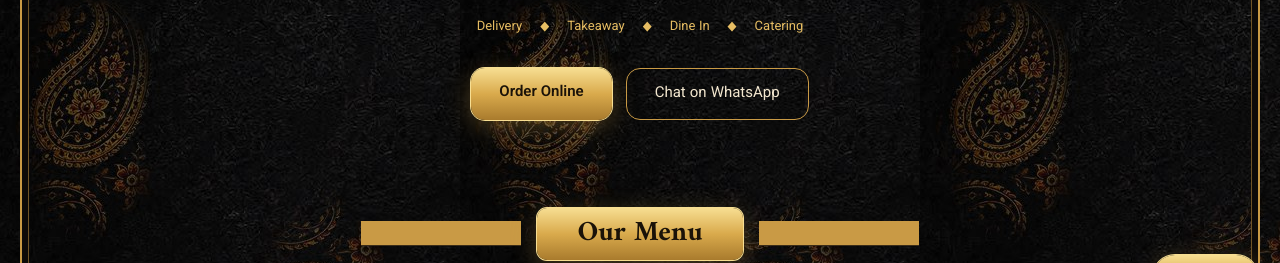
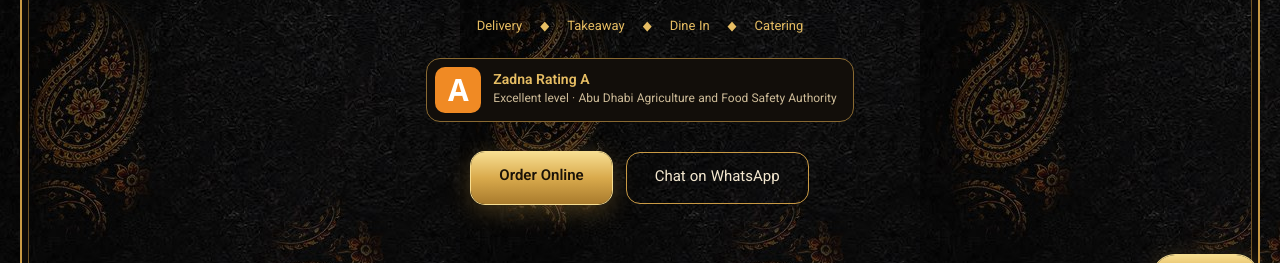
Before and after one commit to majid4120-rgb/khodmooni-kabab, a plain HTML site: page index.html in a window 1280 px wide. Shown: the part 479-742 px from the top of the page. Drawn offline with Linux system fonts and the light colour scheme.

Commit message:
Add Zadna Rating A badge (ADAFSA) with link to certificate
Co-Authored-By: Claude Opus 5.5 <noreply@anthropic.com>
Claude-Session: https://claude.ai/code/session_01PDGS9CfrV5Guje3DxZv9qN

```diff
--- a/index.html
+++ b/index.html
@@ -240,6 +240,13 @@ label.f textarea{min-height:70px;resize:vertical}
 @media(max-width:700px){.thumb{width:76px;height:76px}.hero-photo{height:auto;max-height:42vh}}
 
 .beverage-photo{object-fit:contain;background:#fff;padding:5px}.hero-photo.beverage-photo{max-height:38vh}
+.zadna{display:inline-flex;align-items:center;gap:12px;padding:8px 16px 8px 8px;border:1px solid var(--gold-dark);border-radius:14px;background:var(--panel);color:var(--ink);text-decoration:none;transition:border-color .2s}
+[dir=rtl] .zadna{padding:8px 8px 8px 16px}
+.zadna:hover,.zadna:focus-visible{border-color:var(--gold)}
+.zadna-a{width:46px;height:46px;flex:none;border-radius:10px;background:#F08A24;color:#fff;font:700 30px/46px system-ui,sans-serif;text-align:center}
+.zadna-txt{display:flex;flex-direction:column;align-items:flex-start;line-height:1.35;text-align:start}
+.zadna-txt b{font-size:14px;font-weight:600;color:var(--gold)}
+.zadna-txt small{font-size:12px;color:var(--muted)}
 </style>
 </head>
 <body>
@@ -264,6 +271,7 @@ label.f textarea{min-height:70px;resize:vertical}
       <img class="logo" src="images/logo.jpg" alt="Khodmooni – مطعم خودموني">
       <p data-t="tagline">كباب إيراني خاص · الفلاح، أبوظبي · يومياً من 10 صباحاً حتى 11 مساءً</p>
       <div class="services" id="services"></div>
+      <a class="zadna" href="images/zadna-rating-a.jpg" target="_blank" rel="noopener"><span class="zadna-a" aria-hidden="true">A</span><span class="zadna-txt"><b data-t="zadnaTitle">تقييم زادنا A</b><small data-t="zadnaSub">المنشأة بحالة ممتازة · هيئة أبوظبي للزراعة والسلامة الغذائية</small></span></a>
       <div class="cta">
         <a class="btn ribbon" href="#menu" data-t="orderOnline">اطلب الآن</a>
         <a class="btn ghost" href="https://wa.me/971589753770" data-t="chatWa">تواصل عبر واتساب</a>
@@ -390,7 +398,7 @@ label.f textarea{min-height:70px;resize:vertical}
 var WA = '971589753770';
 
 var T = {
-  ar: { navMenu:'المنيو', navVisit:'العنوان والتواصل', tagline:'كباب إيراني خاص · الفلاح، أبوظبي · يومياً من 10 صباحاً حتى 11 مساءً',
+  ar: { zadnaTitle:'تقييم زادنا A', zadnaSub:'المنشأة بحالة ممتازة · هيئة أبوظبي للزراعة والسلامة الغذائية', navMenu:'المنيو', navVisit:'العنوان والتواصل', tagline:'كباب إيراني خاص · الفلاح، أبوظبي · يومياً من 10 صباحاً حتى 11 مساءً',
     services:['توصيل','سفري','جلسات','خارجي (كيترينغ)'], orderOnline:'اطلب الآن', chatWa:'تواصل عبر واتساب', menuTitle:'أقسام المنيو',
     prices:'الأسعار بالدرهم وشاملة ضريبة القيمة المضافة', vatIncl:'شامل ضريبة القيمة المضافة', service:'جميع الأطباق الرئيسية تقدم مع: 3 أسياخ مع خبز (زبادي خيار + خضار + بطاطس) · 2 سيخ مع أرز (زبادي خيار + خضار)',
     addrK:'العنوان', addr:'شارع الخير، الفلاح 5، أبوظبي<br>دوار الفلاح القديم، بجانب الفرسان لغسيل السيارات', map:'الاتجاهات على خرائط جوجل',
@@ -404,7 +412,7 @@ var T = {
     errName:'يرجى كتابة الاسم.', errAddr:'يرجى كتابة عنوان التوصيل.', errEmpty:'السلة فارغة.', remove:'حذف', aed:'درهم',
     msgHead:'طلب جديد من موقع خودموني', msgTotal:'المجموع', msgType:'نوع الطلب', msgName:'الاسم', msgAddr:'العنوان', msgNotes:'ملاحظات', kg:'كغ',
     waTo:'واتساب المطعم', waMsg:'أرسل رسالة واتساب ←', sidesK:'سلطات وإضافات جانبية', addonsTotal:'مجموع الإضافات', noteK:'ملاحظة لهذا الطبق (اختياري)', notePh:'مثال: بدون بصل', errServe:'يرجى اختيار «مع الأرز» أو «مع الخبز».', noteL:'ملاحظة', invoice:'الفاتورة', itemsK:'عدد الأصناف', subtotal:'مجموع الطلب', deliveryFee:'رسوم التوصيل', feeTbd:'تُحدد عند التأكيد', invoiceTotal:'إجمالي الفاتورة', payK:'طريقة الدفع', cash:'نقداً', card:'بطاقة بنكية' },
-  fa: { navMenu:'منو', navVisit:'آدرس و تماس', tagline:'کباب مخصوص ایرانی · الفلاح، ابوظبی · هر روز ۱۰ صبح تا ۱۱ شب',
+  fa: { zadnaTitle:'رتبه‌ی بهداشتی A زادنا', zadnaSub:'وضعیت عالی · سازمان کشاورزی و ایمنی غذایی ابوظبی', navMenu:'منو', navVisit:'آدرس و تماس', tagline:'کباب مخصوص ایرانی · الفلاح، ابوظبی · هر روز ۱۰ صبح تا ۱۱ شب',
     services:['تحویل در محل','بیرون‌بر','سالن غذاخوری','کترینگ'], orderOnline:'سفارش آنلاین', chatWa:'گفتگو در واتساپ', menuTitle:'بخش‌های منو',
     prices:'قیمت‌ها به درهم و شامل مالیات (VAT)', vatIncl:'شامل مالیات (VAT)', service:'همه غذاهای اصلی با سرویس سرو می‌شوند: ۳ سیخ با نان (ماست و خیار، سبزی، سیب‌زمینی) · ۲ سیخ با برنج (ماست و خیار، سبزی)',
     addrK:'آدرس', addr:'شارع الخیر، الفلاح ۵، ابوظبی<br>میدان قدیم الفلاح، کنار کارواش الفرسان', map:'مسیریابی در گوگل‌مپ',
@@ -418,7 +426,7 @@ var T = {
     errName:'لطفاً نام خود را بنویسید.', errAddr:'لطفاً آدرس تحویل را بنویسید.', errEmpty:'سبد خرید خالی است.', remove:'حذف', aed:'درهم',
     msgHead:'سفارش جدید از سایت خودمونی', msgTotal:'جمع', msgType:'نوع سفارش', msgName:'نام', msgAddr:'آدرس', msgNotes:'توضیحات', kg:'کیلو',
     waTo:'واتساپ رستوران', waMsg:'ارسال پیام در واتساپ ←', sidesK:'سالاد و مخلفات', addonsTotal:'جمع افزودنی‌ها', noteK:'توضیح برای این غذا (اختیاری)', notePh:'مثلاً: بدون پیاز', errServe:'لطفاً «با برنج» یا «با نان» را انتخاب کنید.', noteL:'توضیح', invoice:'فاکتور', itemsK:'تعداد اقلام', subtotal:'جمع سفارش', deliveryFee:'هزینه ارسال', feeTbd:'پس از تأیید', invoiceTotal:'جمع فاکتور', payK:'نوع پرداخت', cash:'نقدی', card:'کارت بانکی' },
-  en: { navMenu:'Menu', navVisit:'Location & Contact', tagline:'Special Persian Kebab · Al Falah, Abu Dhabi · Daily 10 AM – 11 PM',
+  en: { zadnaTitle:'Zadna Rating A', zadnaSub:'Excellent level · Abu Dhabi Agriculture and Food Safety Authority', navMenu:'Menu', navVisit:'Location & Contact', tagline:'Special Persian Kebab · Al Falah, Abu Dhabi · Daily 10 AM – 11 PM',
     services:['Delivery','Takeaway','Dine In','Catering'], orderOnline:'Order Online', chatWa:'Chat on WhatsApp', menuTitle:'Our Menu',
     prices:'Prices in AED, VAT included', vatIncl:'VAT included', service:'All main dishes are served with: 3 sticks with bread (cucumber yogurt + vegetables + fries) · 2 sticks with rice (cucumber yogurt + vegetables)',
     addrK:'Address', addr:'Al Khair St, Al Falah 5, Abu Dhabi<br>Al Falah Old Roundabout, next to Al Fursan Car Wash', map:'Directions on Google Maps',
```
Also changed, not shown: images/zadna-rating-a.jpg (added).
